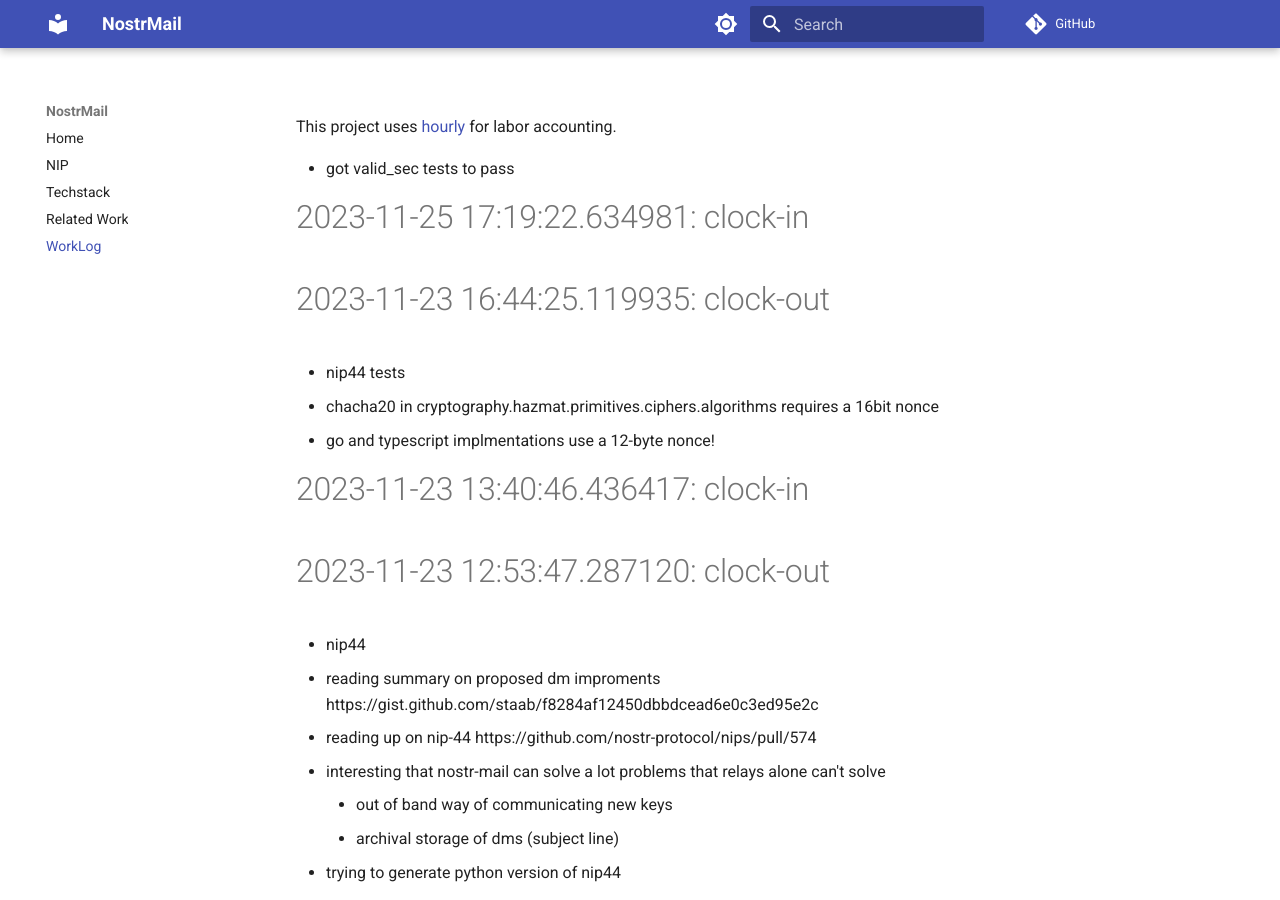
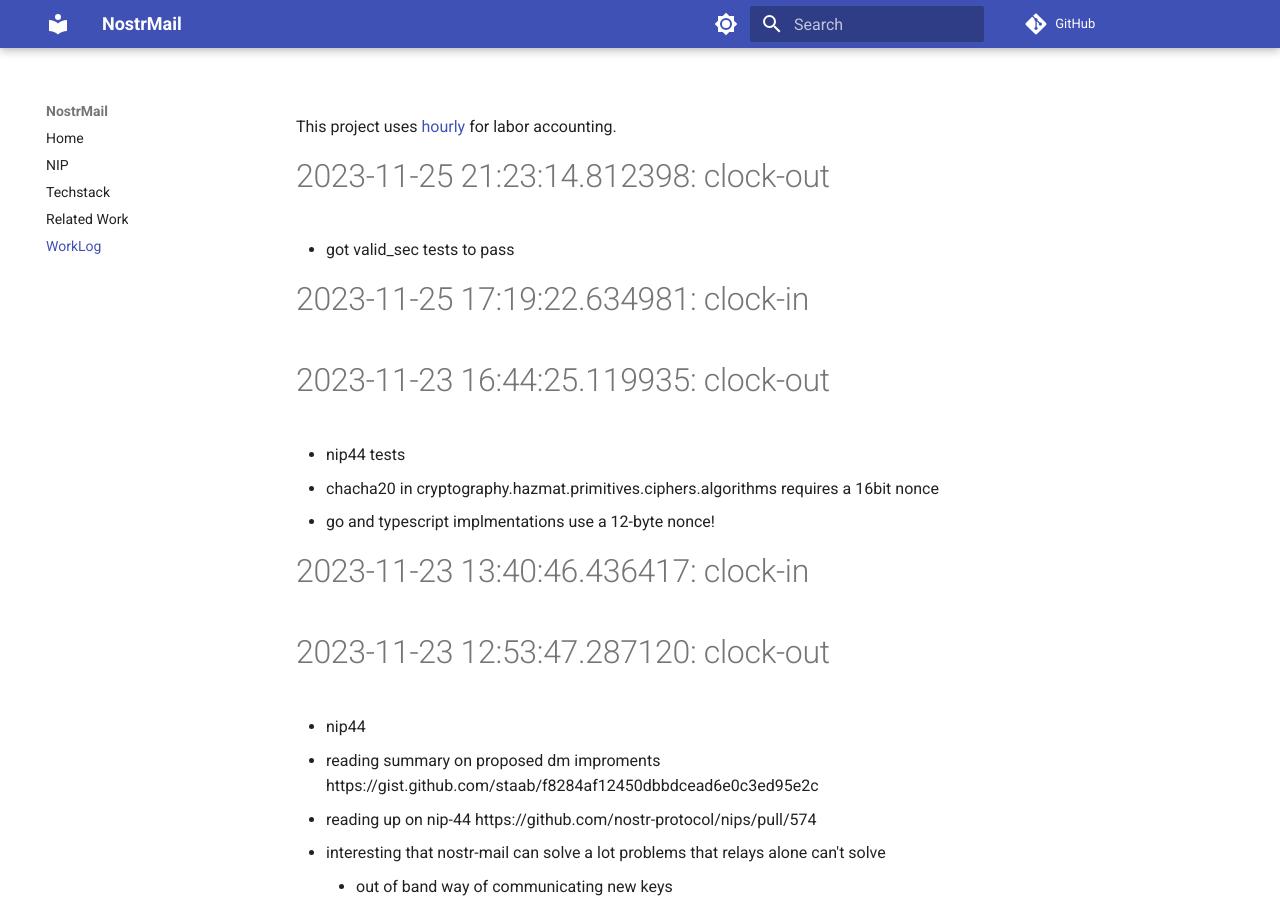
Before and after one commit to asherp/nostr-mail, an MkDocs documentation site: the page built from docs/WorkLog.md, in a window 1280 px wide and 900 px high. Built offline with MkDocs 1.6.1 and Material for MkDocs 9.7.7, drawn with Linux system fonts in a browser that asks for light colours; comment, search, counter and statistics services are not loaded.

Commit message:
clock-out

```diff
--- a/WorkLog.md
+++ b/WorkLog.md
@@ -1,3 +1,5 @@
+# 2023-11-25 21:23:14.812398: clock-out
+
 * got valid_sec tests to pass
 
 # 2023-11-25 17:19:22.634981: clock-in
```
